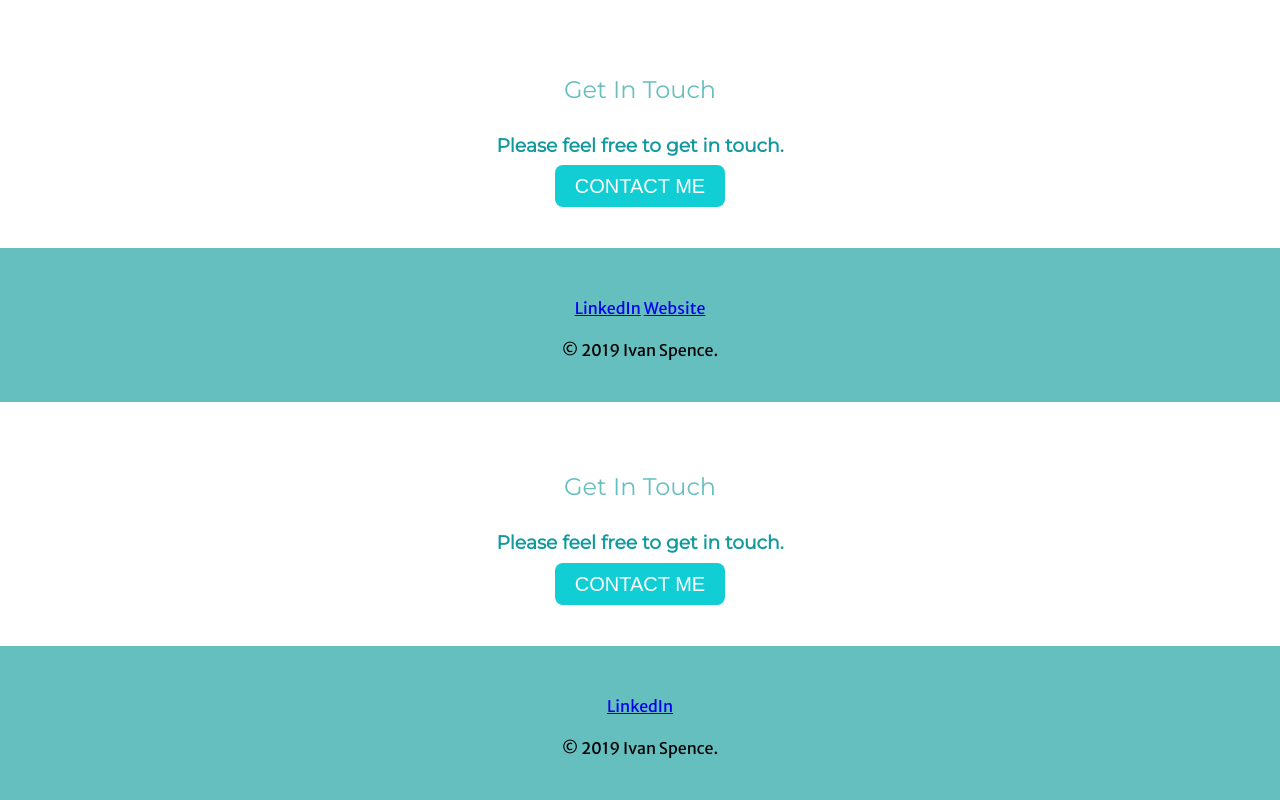
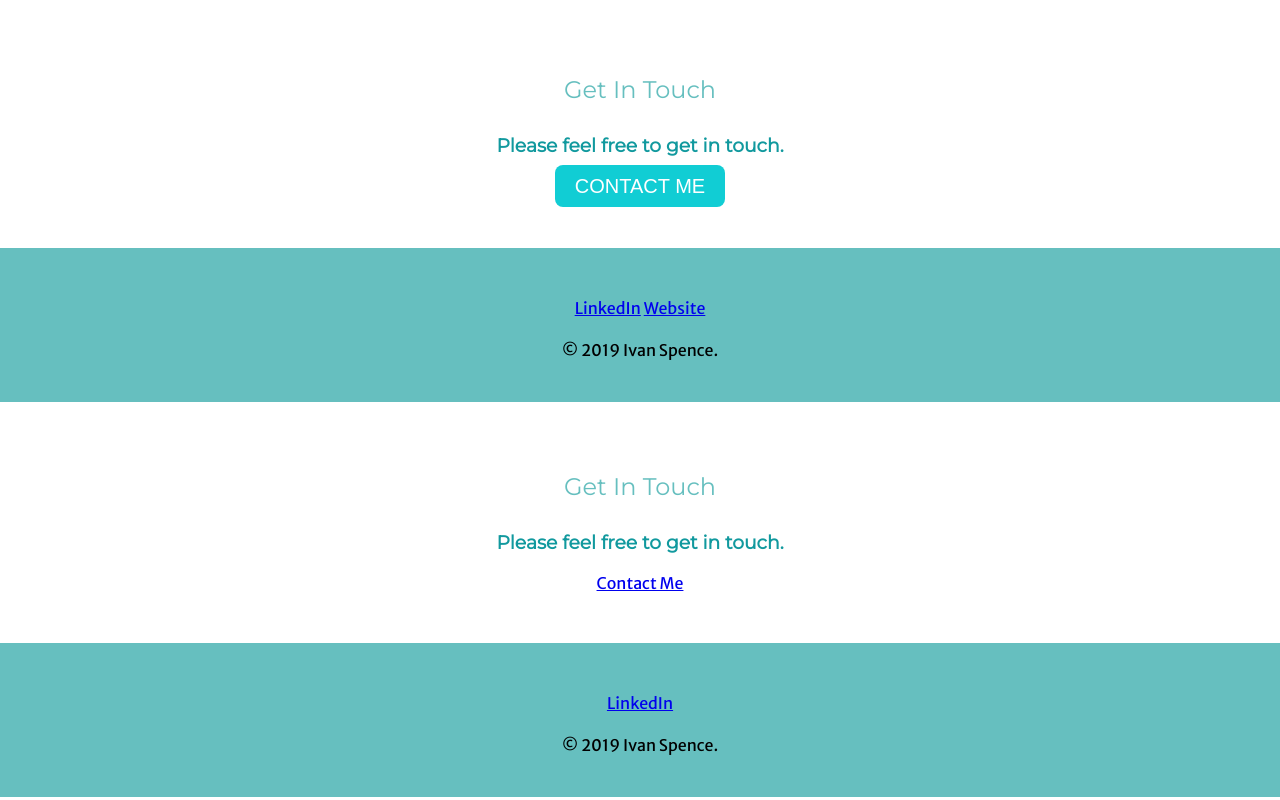
Before and after one commit to Ispenc1/CSS, a plain HTML site: page index.html in a window 1280 px wide. Shown: the part 2491-3291 px from the top of the page. Drawn offline with Linux system fonts and the light colour scheme; a web font is replaced by a local one.

Commit message:
Update index.html

```diff
--- a/index.html
+++ b/index.html
@@ -60,7 +60,7 @@
       <h2>Get In Touch</h2>
       <h3>Please feel free to get in touch.</h3>
 
-      <a class="btn" href="ivanjamespence@gmail.com">CONTACT ME</a>
+     <a href="contactme2.html">Contact Me</a>
     </div>
   </div>
 
```
